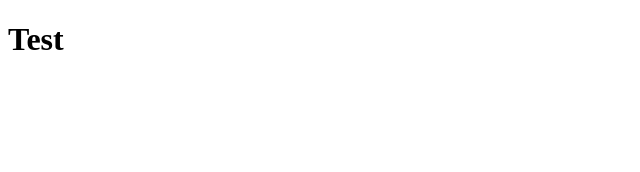
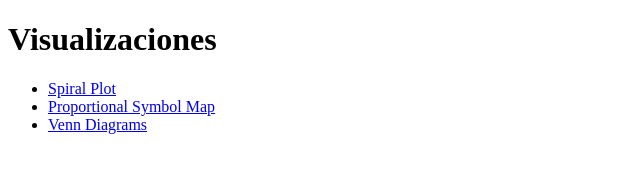
Before and after one commit to AFKMartin/M2.859-VDD-PEC2-UOC, a plain HTML site: page index.html in a window 1280 px wide. Shown: the whole page, without its empty margins (0-640 px from the left). Drawn offline with Linux system fonts and the light colour scheme.

Commit message:
index actualizado

```diff
--- a/index.html
+++ b/index.html
@@ -5,6 +5,11 @@
         <title>PEC 2 VDD</title>
     </head>
     <body>
-        <h1> Test </h1>
+        <h1> Visualizaciones </h1>
+        <ul>
+            <li><a href="src/Spiral-Plot/spiral.html">Spiral Plot</a></li>
+            <li><a href="src/Proportional-Symbol-Map/proportional_map.html">Proportional Symbol Map</a></li>
+            <li><a href="src/Venn-Diagrams/venn.html">Venn Diagrams</a></li>
+        </ul>
     </body>
 </html>
```
